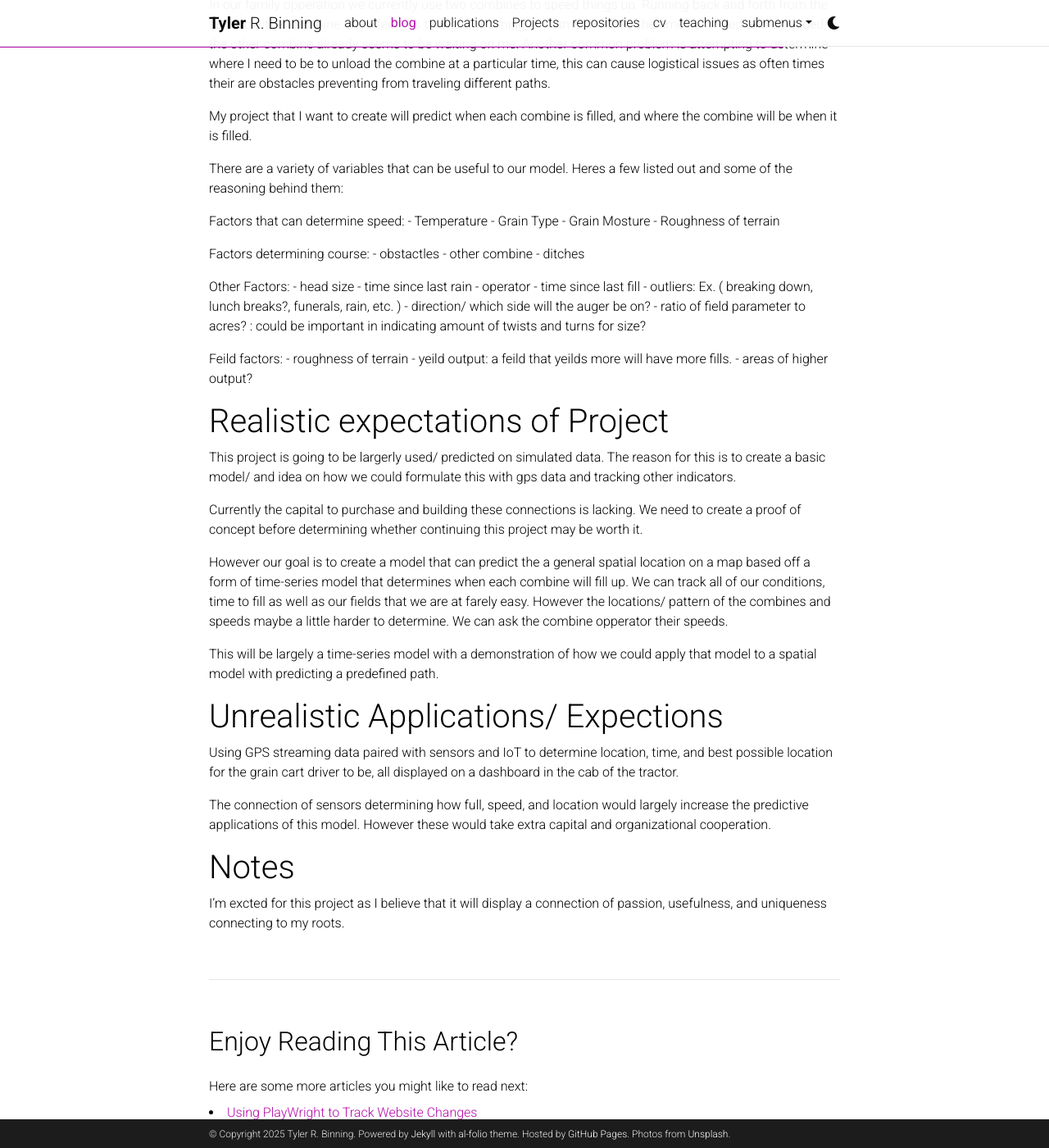
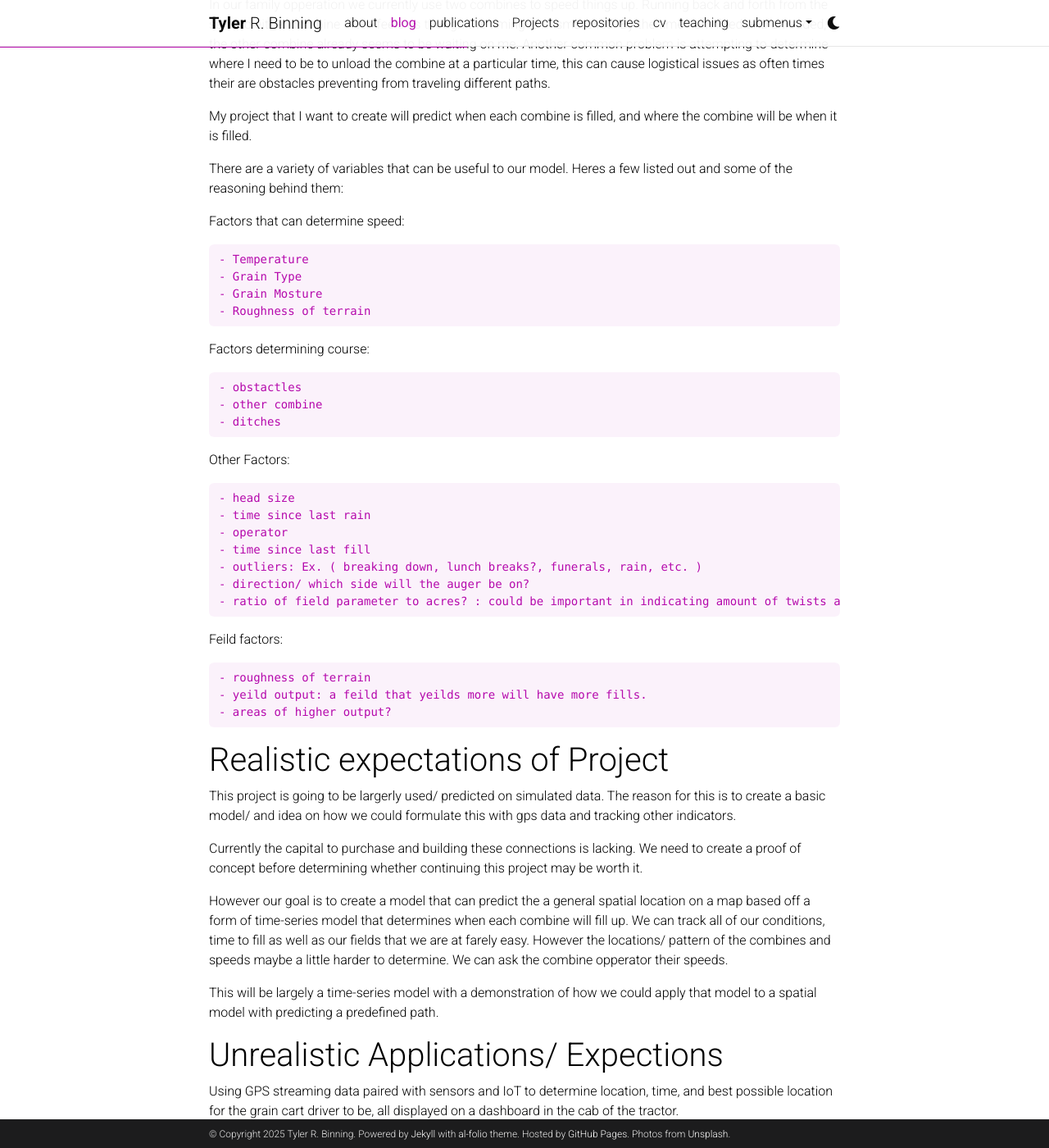
Before and after one commit to tybinning/portfolio-upgraded, a Jekyll site: the page built from _posts/2025-10-06-filled-combine-prediction-project.md, in a window 1280 px wide and 1400 px high, scrolled down 517 px. Shown: the whole window at 82% size. Built offline with Jekyll 4.4.1, drawn with Linux system fonts in a browser that asks for light colours; comment, search, counter and statistics services are not loaded; a style sheet for code colours, icons or effects is not loaded; some of the changed lines change nothing that is shown; some of the changed text lies outside the part shown.

Commit message:
title edits

```diff
--- a/_posts/2025-10-06-filled-combine-prediction-project.md
+++ b/_posts/2025-10-06-filled-combine-prediction-project.md
@@ -20,17 +20,20 @@
 There are a variety of variables that can be useful to our model. Heres a few listed out and some of the reasoning behind them:
 
 Factors that can determine speed:
+
     - Temperature
     - Grain Type
     - Grain Mosture
     - Roughness of terrain
 
 Factors determining course:
+
     - obstactles
     - other combine
     - ditches
 
 Other Factors:
+
     - head size
     - time since last rain
     - operator
@@ -40,6 +43,7 @@
     - ratio of field parameter to acres? : could be important in indicating amount of twists and turns for size?
 
 Feild factors:
+
     - roughness of terrain
     - yeild output: a feild that yeilds more will have more fills.
     - areas of higher output?
@@ -60,6 +64,8 @@
 
 The connection of sensors determining how full, speed, and location would largely increase the predictive applications of this model. However these would take extra capital and organizational cooperation.
 
+# Project Structure/ Outline
+
 
 # Notes
 
```
